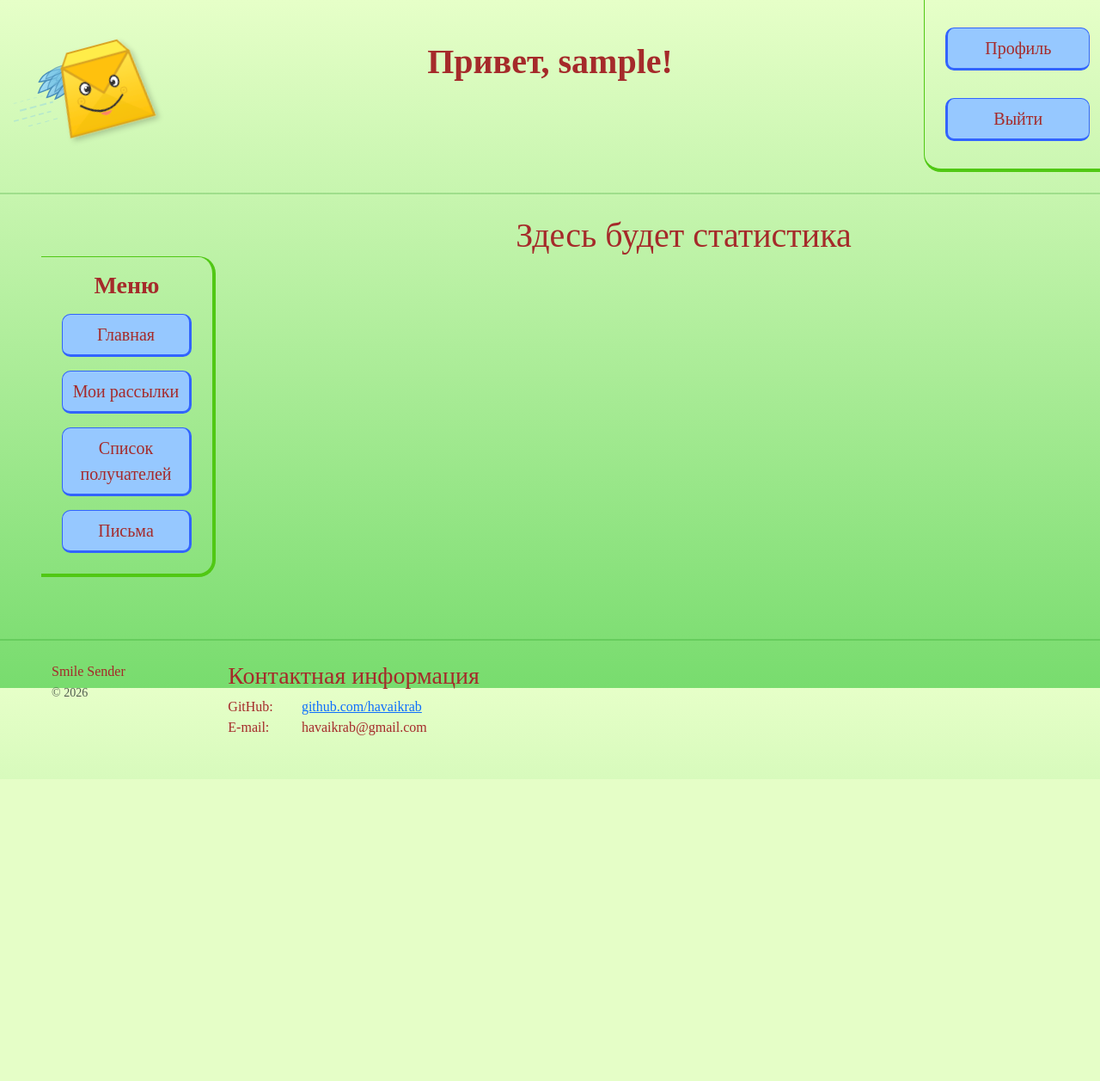
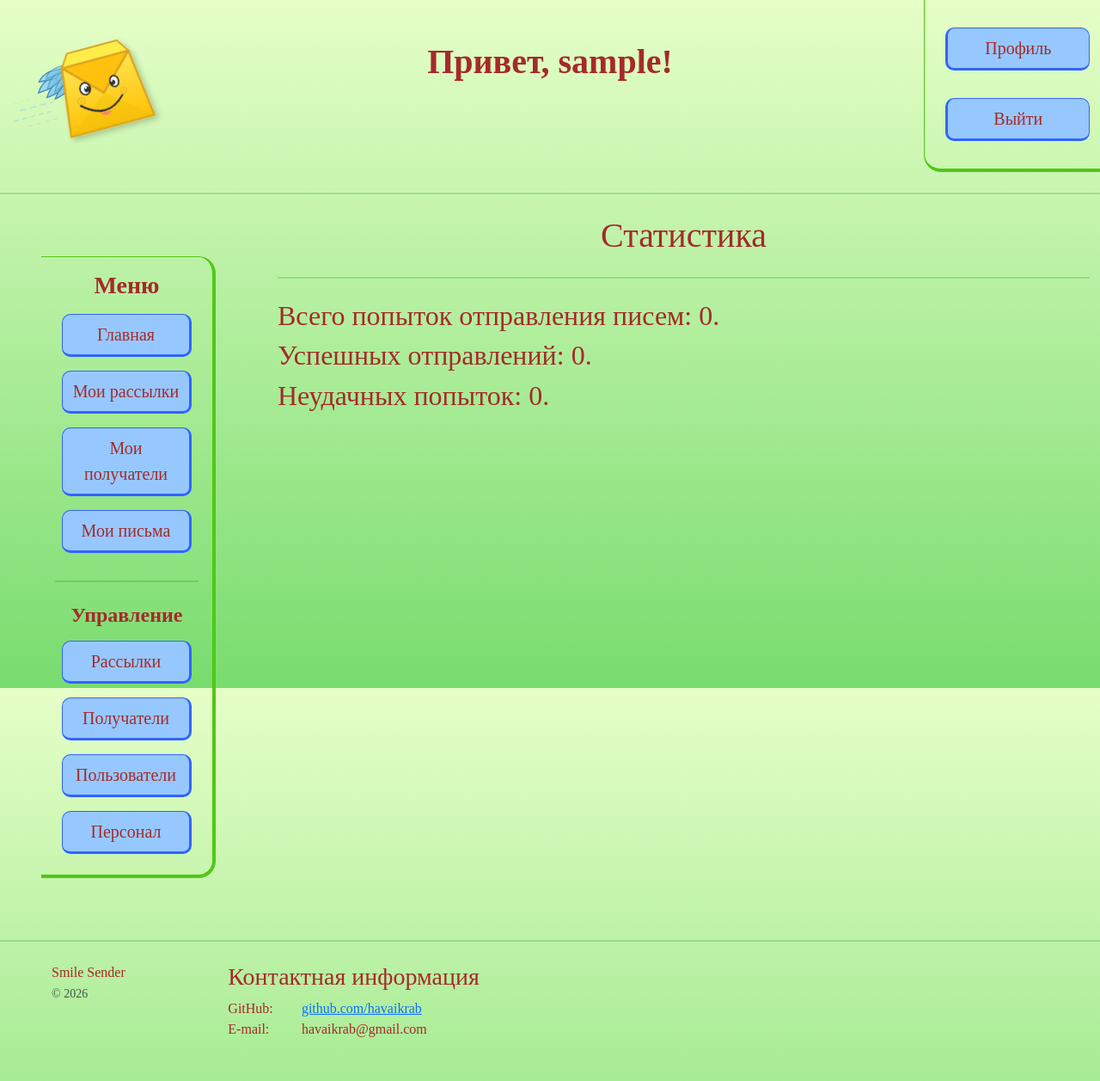
Before and after one commit to havaikrab/smile_sender, a Django app: page / in a window 1280 px wide. Shown: the whole page at 86% size. Before the commit the page ends 906 px from the top, so only its background shows below. Run offline with Django 5.2, Linux system fonts and the light colour scheme; the visitor is signed in with stand-in values (Sample User, id 1); data that the repository does not hold is empty; parts of the project's set-up code (start-up, migrations or seed data) failed here and were passed over; some libraries are stand-ins or nearby versions.

Commit message:
add statistics for home page

```diff
--- a/distribution/services.py
+++ b/distribution/services.py
@@ -4,6 +4,7 @@ import time
 from io import BytesIO
 
 import openpyxl
+from django.contrib.auth.models import AbstractBaseUser, AnonymousUser
 from django.core.exceptions import ObjectDoesNotExist, ValidationError
 from django.core.files.base import File
 from django.core.mail import send_mail
@@ -16,6 +17,7 @@ from openpyxl.worksheet.worksheet import Worksheet
 
 from config.settings import EMAIL_HOST_USER
 from distribution.models import Attempt, Mailing, Recipient
+from users.models import CustomUser
 
 distribution_logger = logging.getLogger("distribution_logger")
 os.makedirs("logs/", exist_ok=True)
@@ -200,3 +202,27 @@ def execute_mailing(mailing_id: int) -> None:
         distribution_logger.error(f"{exc}")
     else:
         send_mails(mailing)
+
+
+def get_statistics(user: AbstractBaseUser | AnonymousUser) -> dict:
+    """Возвращает словарь статистики для главной страницы приложения"""
+
+    grouped_context = group_context(Mailing.objects.all())
+    time_now = timezone.now()
+    started_list = grouped_context["started"]
+    active_mailing = [mailing for mailing in started_list if mailing.start_time <= time_now <= mailing.end_time]
+    grouped_context["active_count"] = len(active_mailing)
+    try:
+        max_id = Mailing.objects.latest("id").pk
+    except ObjectDoesNotExist:
+        max_id = 0
+    grouped_context["total_mailing"] = max_id
+    grouped_context["recipients_count"] = Recipient.objects.count()
+    if isinstance(user, CustomUser):
+        users_attempts = Attempt.objects.filter(mailing__message__author=user)
+        grouped_context["total_attempts"] = len(users_attempts)
+        success_attempts = users_attempts.filter(status="success")
+        grouped_context["success_attempts"] = len(success_attempts)
+        failed_attempts = users_attempts.filter(status="fail")
+        grouped_context["failed_attempts"] = len(failed_attempts)
+    return grouped_context
--- a/distribution/templates/distribution/home_page.html
+++ b/distribution/templates/distribution/home_page.html
@@ -5,6 +5,17 @@
 {% endblock %}
 
 {% block content %}
-
-    <h1 class="text-center sp-bfc">Здесь будет статистика</h1>
+    {% if user.is_authenticated %}
+        <h1 class="text-center sp-bfc">Статистика</h1>
+        <hr class="my-4" style="border: none; height: 2px; background-color: green; opacity: 0.2;">
+        <h2 class="text-start sp-bfc">Всего попыток отправления писем: {{total_attempts}}.</h2>
+        <h2 class="text-start sp-bfc">Успешных отправлений: {{success_attempts}}.</h2>
+        <h2 class="text-start sp-bfc">Неудачных попыток: {{failed_attempts}}.</h2>
+    {% else %}
+        <h1 class="text-center sp-bfc">Smile Sender сегодня</h1>
+        <hr class="my-4" style="border: none; height: 2px; background-color: green; opacity: 0.2;">
+        <h2 class="text-start sp-bfc">Всего созданных рассылок: {{total_mailing}}.</h2>
+        <h2 class="text-start sp-bfc">Активных рассылок: {{active_count}}.</h2>
+        <h2 class="text-start sp-bfc">Уникальных получателей: {{recipients_count}}.</h2>
+    {% endif %}
 {% endblock %}
--- a/distribution/views.py
+++ b/distribution/views.py
@@ -14,7 +14,7 @@ from config.settings import USE_CELERY
 
 from .forms import MailingForm, MessageForm, SingleRecipientForm, UploadRecipientListForm
 from .models import Mailing, Message, Recipient
-from .services import ExcelManager, execute_mailing, group_context
+from .services import ExcelManager, execute_mailing, get_statistics, group_context
 from .tasks import shared_send_mailing_task
 
 
@@ -22,6 +22,14 @@ class HomeView(TemplateView):
     """Контроллер главной страницы приложения distribution"""
 
     template_name = "distribution/home_page.html"
+
+    def get_context_data(self, **kwargs: Any) -> dict:
+        """Вывод в шаблон статистики приложения"""
+
+        context = super().get_context_data(**kwargs)
+        user = self.request.user
+        context.update(get_statistics(user))
+        return context
 
 
 class RecipientListView(ListView):
@@ -156,6 +164,12 @@ class MessageCreateView(CreateView):
             return reverse("distribution:message_detail", kwargs={"pk": self_object.pk})
         return reverse("distribution:messages")
 
+    def form_valid(self, form: MessageForm) -> HttpResponse:
+        """Указание авторизованного пользователя в качестве автора письма"""
+
+        form.instance.author = self.request.user
+        return super().form_valid(form)
+
 
 class MessageUpdateView(UpdateView):
     """Контроллер редактирования сообщения рассылки"""
--- a/templates/navigation.html
+++ b/templates/navigation.html
@@ -2,6 +2,14 @@
     <h3 class="sp-bfc text-center fw-bold">Меню</h3>
     <a class="p-2 m-2 sp-nav-but sp-bfc text-center fs-5" href="{% url 'distribution:main' %}">Главная</a>
     <a class="p-2 m-2 sp-nav-but sp-bfc text-center fs-5" href="{% url 'distribution:mailing_list' %}">Мои рассылки</a>
-    <a class="p-2 m-2 sp-nav-but sp-bfc text-center fs-5" href="{% url 'distribution:recipients' %}">Список получателей</a>
-    <a class="p-2 m-2 sp-nav-but sp-bfc text-center fs-5" href="{% url 'distribution:messages' %}">Письма</a>
+    <a class="p-2 m-2 sp-nav-but sp-bfc text-center fs-5" href="{% url 'distribution:recipients' %}">Мои получатели</a>
+    <a class="p-2 m-2 sp-nav-but sp-bfc text-center fs-5" href="{% url 'distribution:messages' %}">Мои письма</a>
+    {% if user.is_superuser %}
+        <hr class="my-4" style="border: none; height: 2px; background-color: green; opacity: 0.2;">
+        <h4 class="sp-bfc text-center fw-bold">Управление</h4>
+        <a class="p-2 m-2 sp-nav-but sp-bfc text-center fs-5" href="{% url 'distribution:mailing_list' %}">Рассылки</a>
+        <a class="p-2 m-2 sp-nav-but sp-bfc text-center fs-5" href="{% url 'distribution:recipients' %}">Получатели</a>
+        <a class="p-2 m-2 sp-nav-but sp-bfc text-center fs-5" href="{% url 'distribution:messages' %}">Пользователи</a>
+        <a class="p-2 m-2 sp-nav-but sp-bfc text-center fs-5" href="{% url 'distribution:messages' %}">Персонал</a>
+    {% endif %}
 </div>
```
